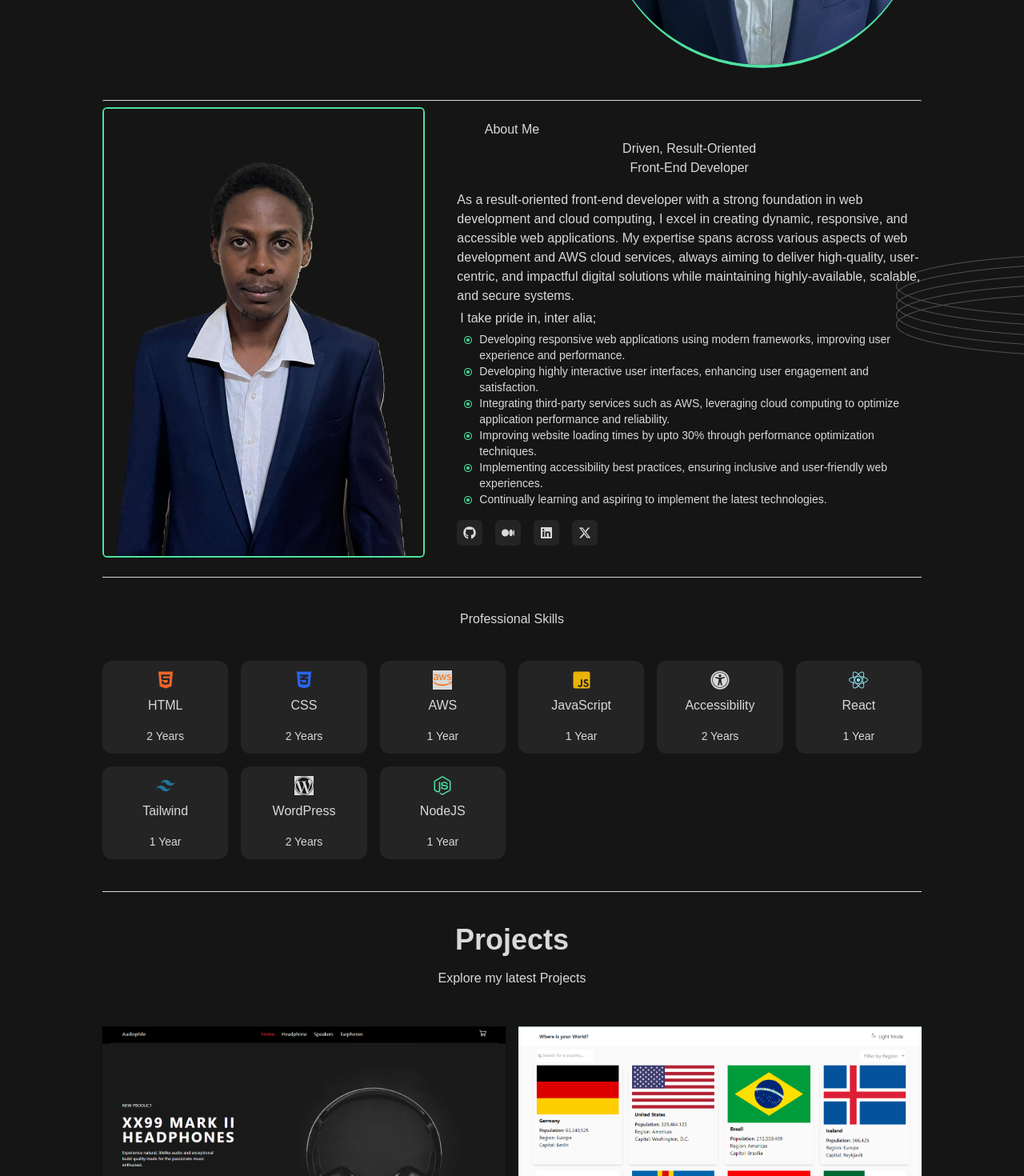
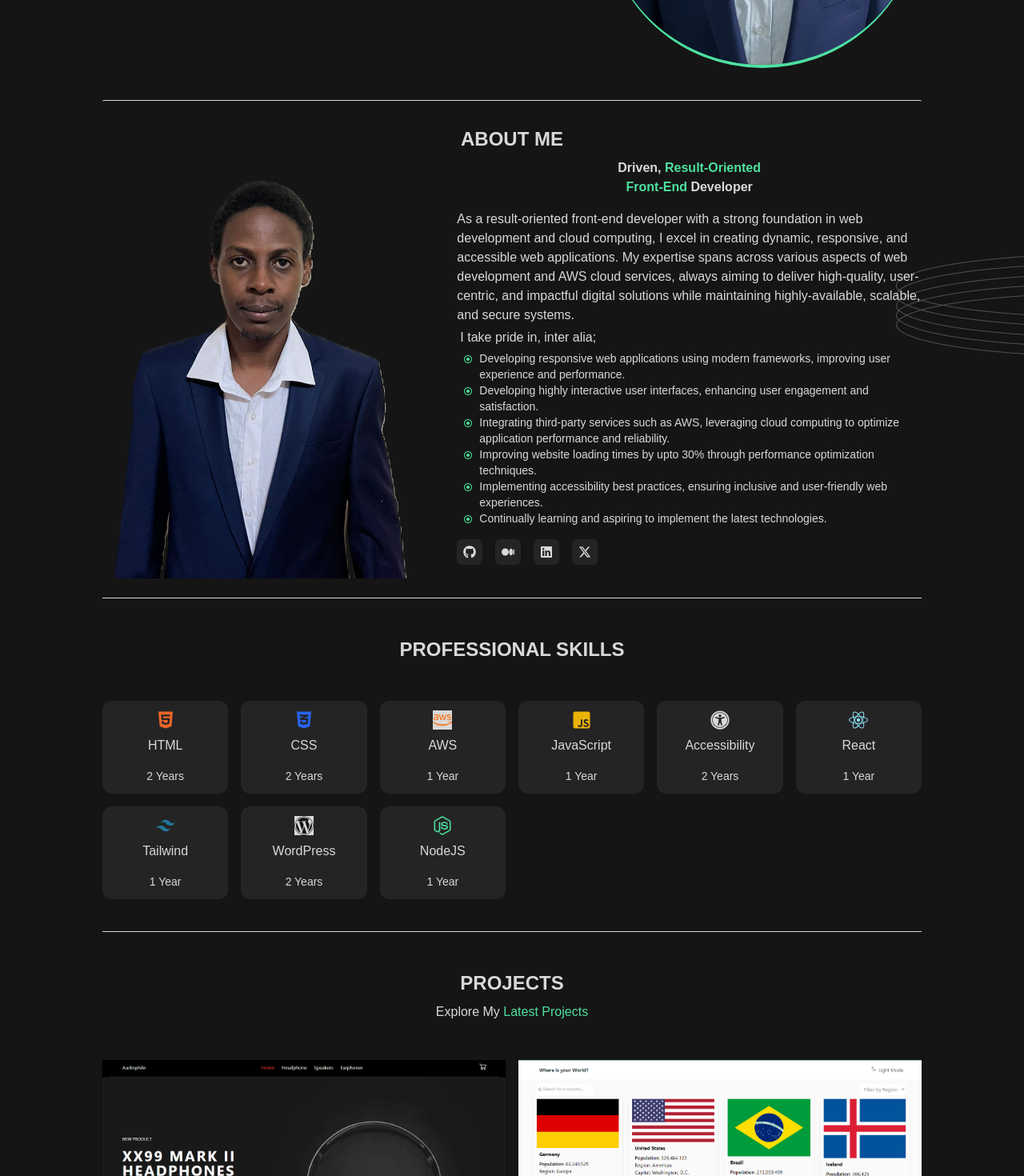
Before and after one commit to mutugi310/single-page-developer-portfolio, a React (Vite) app: page / in a window 1280 px wide. Shown: the part 500-1970 px from the top of the page at 80% size. Built offline with nearby package versions, Linux system fonts and the light colour scheme.

Commit message:
Update styling.

```diff
--- a/src/components/Header.jsx
+++ b/src/components/Header.jsx
@@ -13,7 +13,7 @@ function Header() {
   };
   return (
     <header className=" bg-black  w-full">
-      <div className=" sticky top-0 bg-black   py-2  z-30 ">
+      <div className=" sticky top-0 bg-black py-2  z-30 ">
         <nav className="container mx-auto flex justify-between w-full py-2 px-4   sm:px-15 lg:px-32">
           <ScrollLink to="hero-section" smooth="true" tabIndex="0">
             <img
--- a/src/components/Main.jsx
+++ b/src/components/Main.jsx
@@ -42,13 +42,13 @@ function Main() {
 
         <Element name="project-section">
           <section className="py-10">
-            <div className="flex flex-col justify-center text-center gap-4">
-              <h2 className="font-bold text-2xl md:text-3xl lg:text-4xl text-center">
-                Projects
-              </h2>
-              <p>Explore my latest Projects</p>
+            <div className="flex flex-col justify-center text-center">
+              <h2 className="text-center">Projects</h2>
+              <h3 className="capitalize ">
+                Explore my <span className="text-green">latest Projects</span>
+              </h3>
             </div>
-            <div className="grid grid-cols-1  gap-4 py-8   sm:grid-cols-2 ">
+            <div className="grid grid-cols-1 gap-4 py-8 sm:grid-cols-2 ">
               {PROJECTS.map((project) => (
                 <Project
                   key={project.name}
--- a/src/components/mainComponents/About.jsx
+++ b/src/components/mainComponents/About.jsx
@@ -13,19 +13,19 @@ function About() {
       </h2>
       <div className="grid sm:grid-cols-12 gap-10">
         <div className="  flex items-center justify-center align-top sm:col-span-5">
-          <div>
+          <div className=" ">
             <img
               src={portrait}
               alt="image of kelvin"
-              className="rounded-md border-2 border-green -mt-10"
+              className="rounded-md  hover:border-y-2 border-green md:-mt-10"
             />
           </div>
         </div>
         <div className="sm:col-span-7">
           <div className="flex flex-col justify-center text-center gap-4 pb-4">
-            <h3>
-              Driven, Result-Oriented
-              <br /> Front-End Developer
+            <h3 className="font-bold">
+              Driven, <span className="text-green">Result-Oriented</span>
+              <br /> <span className="text-green"> Front-End </span> Developer
             </h3>
           </div>
           <p className="text-md">{ABOUT_TEXT}</p>
--- a/src/components/mainComponents/Skill.jsx
+++ b/src/components/mainComponents/Skill.jsx
@@ -5,7 +5,7 @@ function Skill({ skill, experience, icon: Icon, className }) {
     <>
       <article className=" flex flex-col gap-2 items-center text-center py-3 px-2 bg-black-light rounded-xl ">
         <Icon className={className}></Icon>
-        <h2 className="text-md pb-2  ">{skill}</h2>
+        <h3 className="text-md pb-2  ">{skill}</h3>
         <p className="text-sm">
           {experience} Year{experience > 1 ? "s" : ""}
         </p>
--- a/src/index.css
+++ b/src/index.css
@@ -1,3 +1,9 @@
 @tailwind base;
 @tailwind components;
 @tailwind utilities;
+
+@layer base {
+  h2 {
+    @apply text-2xl font-bold my-2 uppercase;
+  }
+}
```
